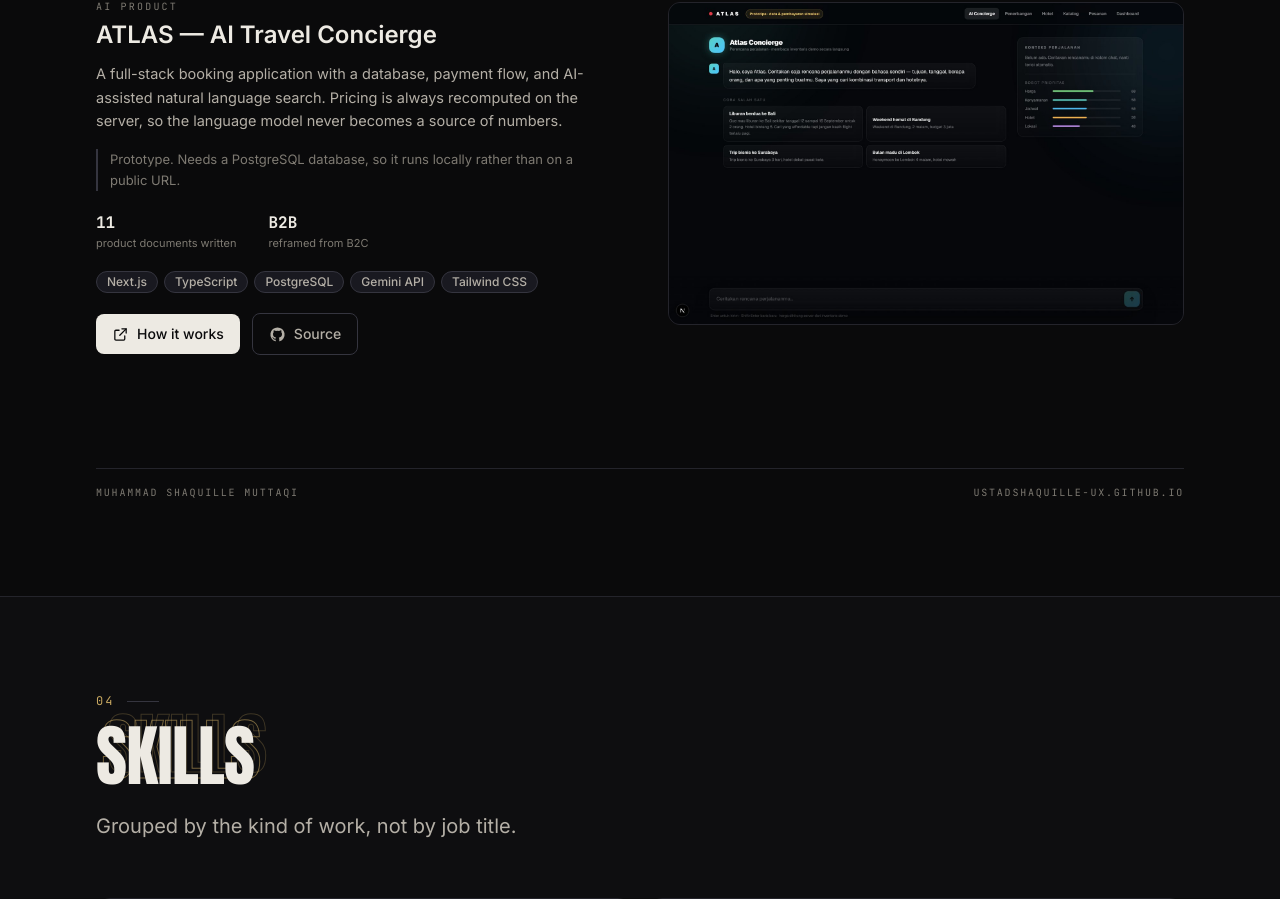
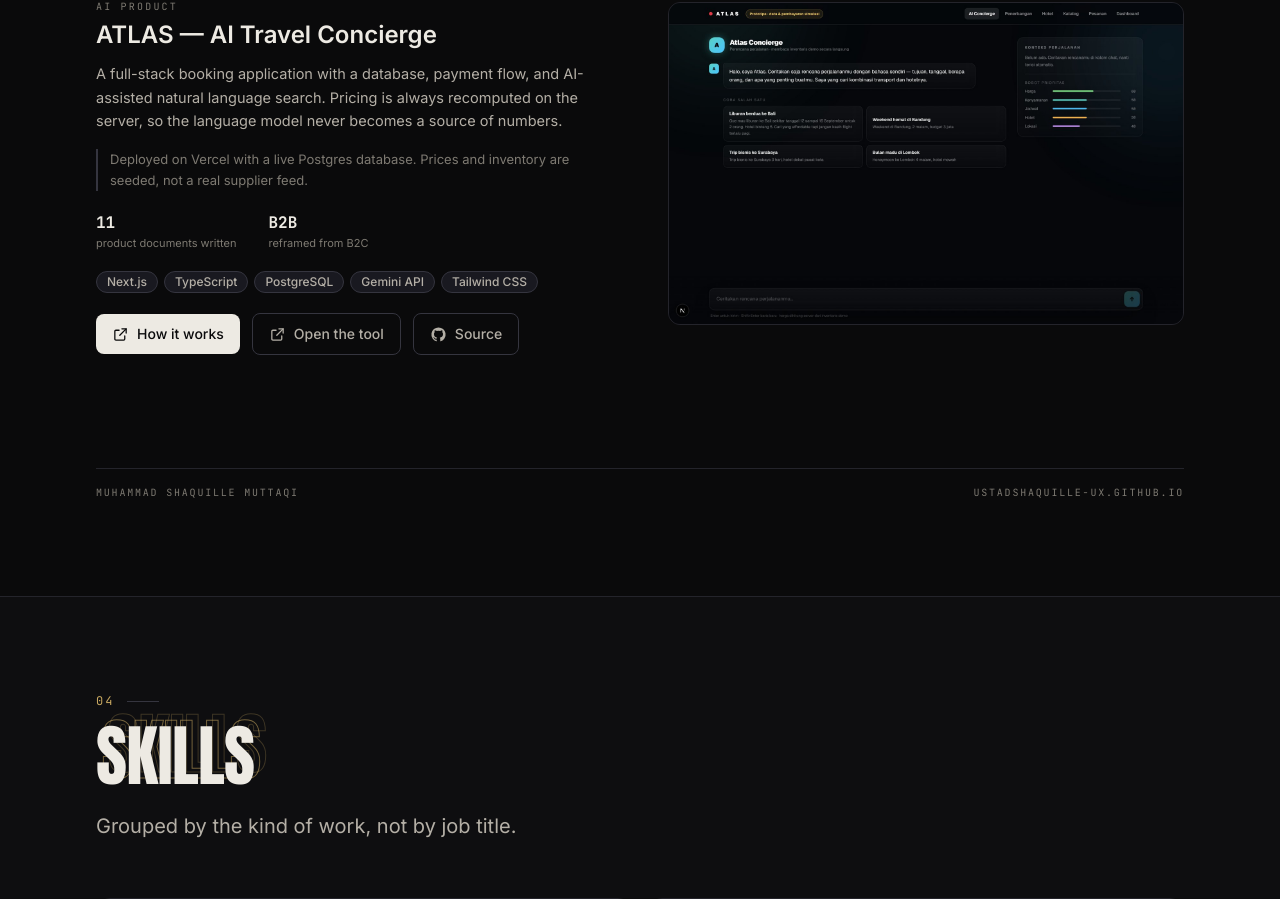
Before and after one commit to ustadshaquille-ux/ustadshaquille-ux.github.io, a React (Vite) app: page / in a window 1280 px wide. Shown: the part 6378-7277 px from the top of the page. Built offline with nearby package versions, Linux system fonts and the light colour scheme.

Commit message:
Add live ATLAS deployment link (Vercel + Neon)

```diff
--- a/src/data/projects.ts
+++ b/src/data/projects.ts
@@ -133,9 +133,10 @@ export const projects: Project[] = [
       { value: "B2B", label: "reframed from B2C" },
     ],
     image: "/projects/atlas-concierge.jpg",
-    status: "Prototype. Needs a PostgreSQL database, so it runs locally rather than on a public URL.",
+    status: "Deployed on Vercel with a live Postgres database. Prices and inventory are seeded, not a real supplier feed.",
     featured: true,
     links: [
+      { label: "Open the tool", href: "https://atlas-hotelinx.vercel.app", icon: "external" },
       { label: "Source", href: "https://github.com/ustadshaquille-ux/atlas-hotelinx", icon: "github" },
     ],
   },
```
